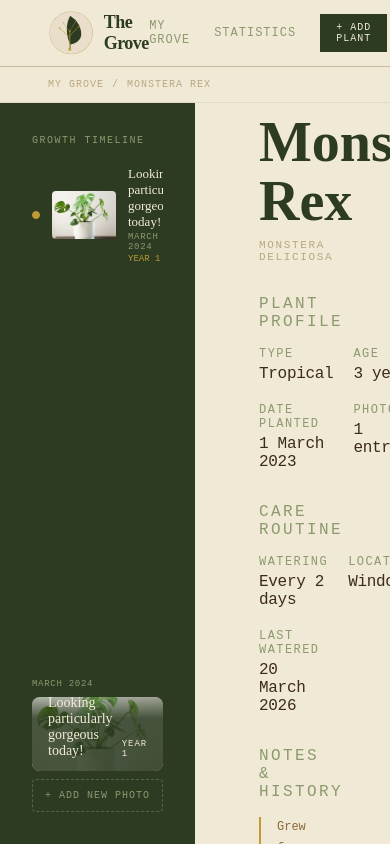
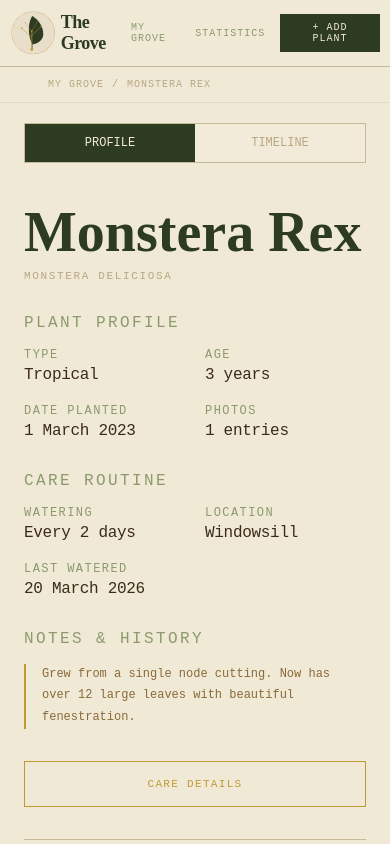
Before and after one commit to maiaiia/the-grove, a Vue app: page /plant/1 in a window 390 px wide. Built offline with nearby package versions, Linux system fonts and the light colour scheme.

Commit message:
add more responsive features

```diff
--- a/src/components/AppNav.vue
+++ b/src/components/AppNav.vue
@@ -31,12 +31,10 @@
   border-bottom: 1px solid var(--rodeo-dust);
 }
 
-/* Left side */
 .logo {
   display: flex;
   align-items: center;
   gap: 10px;
-
 }
 
 .icon {
@@ -60,7 +58,6 @@
   text-decoration: none;
 }
 
-/* Right side */
 .nav-links {
   display: flex;
   align-items: center;
@@ -81,7 +78,6 @@
   color: #2f4f3f;
 }
 
-/* Button */
 .add-btn {
   background: var(--green-kelp);
   color: var(--cream);
@@ -102,4 +98,24 @@
 .add-btn:hover {
   opacity: 0.9;
 }
+@media (max-width: 768px) {
+  .navbar {
+    display: flex;
+    justify-content: space-between;
+    align-items: center;
+
+    padding: 10px 10px;
+    border-bottom: 1px solid var(--rodeo-dust);
+  }
+
+  .logo {
+    gap: 5px;
+  }
+  .nav-links {
+    gap: 15px;
+  }
+  .link {
+    font-size: 10px
+  }
+}
 </style>
--- a/src/components/detail-view-components/PlantProfile.vue
+++ b/src/components/detail-view-components/PlantProfile.vue
@@ -210,4 +210,12 @@ function formatDate(dateStr) {
 
 .profile__btn--primary:hover { opacity: 0.85; }
 .profile__btn--danger:hover { border-color: var(--burnt-umber); }
+
+@media (max-width: 768px) {
+  .profile {
+    padding: 20px 24px;
+    width: 100vw;
+    overflow-y: auto;
+  }
+}
 </style>
--- a/src/components/master-view-components/GroveEyebrow.vue
+++ b/src/components/master-view-components/GroveEyebrow.vue
@@ -87,4 +87,13 @@ const emit = defineEmits(['update:currentView'])
   font-style: italic;
   color: var(--marigold);
 }
+
+@media (max-width: 768px) {
+  .eyebrow {
+    display: flex;
+    align-items: center;
+    flex-direction: column;
+    gap: 10px;
+  }
+}
 </style>
--- a/src/components/master-view-components/GroveVisual.vue
+++ b/src/components/master-view-components/GroveVisual.vue
@@ -38,4 +38,10 @@ const props = defineProps({
   gap: 24px;
   min-height: 0;
 }
+
+@media (max-width: 768px) {
+  .visual-view-content {
+    grid-template-columns: 1fr;
+  }
+}
 </style>
--- /dev/null
+++ b/src/utils/cookieHelper.js
@@ -0,0 +1,11 @@
+export const setCookie = (name, value, days = 7) => {
+    const expires = new Date(Date.now() + days * 864e5).toUTCString();
+    document.cookie = `${name}=${encodeURIComponent(value)}; expires=${expires}; path=/; SameSite=Lax`;
+};
+
+export const getCookie = (name) => {
+    return document.cookie.split('; ').reduce((r, v) => {
+        const parts = v.split('=');
+        return parts[0] === name ? decodeURIComponent(parts[1]) : r;
+    }, null);
+};
--- a/src/views/DetailView.vue
+++ b/src/views/DetailView.vue
@@ -1,7 +1,7 @@
 <script setup>
 import { useRoute } from 'vue-router'
 import { usePlantStore } from '@/stores/plantStore'
-import { computed } from 'vue'
+import {computed, ref} from 'vue'
 import AppNav from '@/components/AppNav.vue'
 import DetailBreadcrumb from '@/components/detail-view-components/DetailBreadcrumb.vue'
 import PlantTimeline from '@/components/detail-view-components/PlantTimeline.vue'
@@ -10,15 +10,37 @@ import PlantProfile from '@/components/detail-view-components/PlantProfile.vue'
 const route = useRoute()
 const store = usePlantStore()
 const plant = computed(() => store.plants.find(p => p.id == route.params.id))
+
+const activeTab = ref('profile') //or 'timeline'
 </script>
 
 <template>
   <div class="detail" v-if="plant">
     <AppNav />
     <DetailBreadcrumb :plant-name="plant.name" />
+    <div class="mobile-tabs">
+      <button
+          :class="{ active: activeTab === 'profile' }"
+          @click="activeTab = 'profile'"
+      >
+        Profile
+      </button>
+      <button
+          :class="{ active: activeTab === 'timeline' }"
+          @click="activeTab = 'timeline'"
+      >
+        Timeline
+      </button>
+    </div>
     <div class="detail__body">
-      <PlantTimeline :plant="plant" />
-      <PlantProfile :plant="plant" />
+      <PlantTimeline
+          class="timeline-tab"
+          :plant="plant"
+      />
+      <PlantProfile
+          class="profile-tab"
+          :plant="plant"
+      />
     </div>
   </div>
 </template>
@@ -38,4 +60,56 @@ const plant = computed(() => store.plants.find(p => p.id == route.params.id))
   grid-template-columns: 1fr 1fr;
   min-height: 0;
 }
+.mobile-tabs {
+  display: none;
+}
+.timeline-tab,
+.profile-tab {
+  display: flex;
+}
+@media (max-width: 768px) {
+  .mobile-tabs {
+    display: flex;
+    justify-content: center;
+    gap: 0;
+    margin: 20px 24px;
+    border: 1px solid var(--rodeo-dust);
+  }
+
+  .mobile-tabs button {
+    flex: 1;
+    padding: 12px;
+    background: var(--parchment);
+    border: none;
+    font-family: var(--space-mono), monospace;
+    font-size: 12px;
+    text-transform: uppercase;
+    color: var(--mongoose);
+    cursor: pointer;
+  }
+
+  .mobile-tabs button.active {
+    background: var(--green-kelp);
+    color: var(--parchment);
+  }
+
+  .detail__body {
+    grid-template-columns: 1fr;
+    display: flex;
+    overflow-y: auto;
+  }
+
+  .timeline-tab,
+  .profile-tab {
+    display: none;
+  }
+
+  .timeline-tab {
+    display: v-bind(activeTab === 'timeline' ? 'flex' : 'none');
+  }
+
+  .profile-tab {
+    display: v-bind(activeTab === 'profile' ? 'flex' : 'none');
+  }
+}
 </style>
--- a/src/views/MasterView.vue
+++ b/src/views/MasterView.vue
@@ -6,15 +6,24 @@ import GroveEyebrow from "@/components/master-view-components/GroveEyebrow.vue"
 import GrovePagination from "@/components/master-view-components/GrovePagination.vue"
 import GroveVisual from "@/components/master-view-components/GroveVisual.vue"
 import GroveTable from "@/components/master-view-components/GroveTable.vue"
+import { getCookie, setCookie } from "@/utils/cookieHelper.js";
 
 const store = usePlantStore()
-const viewMode = ref('visual')
-const currentPage = ref(1)
+const savedView = getCookie('grove_view')
+const viewMode = ref(savedView || 'visual')
+const previousPageNumber = getCookie('previousPageNumber')
+const currentPage = ref( previousPageNumber || 1)
 
 const perPage = computed(() => viewMode.value === 'visual' ? 5 : 10)
 const totalPages = computed(() => Math.ceil(store.plants.length / perPage.value))
 
-watch(viewMode, () => currentPage.value = 1)
+watch(viewMode, (newVal) => {
+  setCookie('grove_view', newVal);
+  currentPage.value = 1;
+})
+watch(currentPage, (newVal) =>{
+  setCookie('previousPageNumber', newVal);
+})
 
 const paginatedPlants = computed(() => {
   const start = (currentPage.value - 1) * perPage.value
@@ -23,7 +32,6 @@ const paginatedPlants = computed(() => {
 
 const heroPlant = computed(() => paginatedPlants.value[0])
 const gridPlants = computed(() => paginatedPlants.value.slice(1))
-
 
 const handleSelect = (plant) => {
   console.log('Navigate to detail for:', plant.name)
@@ -65,29 +73,19 @@ const handleSelect = (plant) => {
 
 <style scoped>
 .grove {
-  min-height: 100vh;
+  height: 100vh;
   display: flex;
   flex-direction: column;
+  overflow: hidden;
   background-color: var(--parchment);
-  overflow-y: auto;
 }
 
 .grove__inner {
+  flex: 1;
   display: flex;
   flex-direction: column;
-  padding: 20px 16px;
-  gap: 24px;
-}
-
-@media (min-width: 1024px) {
-  .grove {
-    height: 100vh;
-    overflow: hidden;
-  }
-
-  .grove__inner {
-    padding: 24px 48px;
-    justify-content: space-between;
-  }
+  padding: 24px 48px;
+  gap: 20px;
+  min-height: 0;
 }
 </style>
--- a/src/views/SplashView.vue
+++ b/src/views/SplashView.vue
@@ -29,7 +29,6 @@ import SplashStats from "@/components/splash-components/SplashStats.vue";
   background-color: var(--parchment);
 }
 
-/* 2. Switch to horizontal ONLY for large screens */
 @media (min-width: 1024px) {
   .splash-view {
     flex-direction: row;
@@ -45,16 +44,16 @@ import SplashStats from "@/components/splash-components/SplashStats.vue";
   align-self: center;
 }
 
-/* Ensure the headline takes priority on mobile */
+
 .headline {
   width: 100%;
-  text-align: center; /* Center text for mobile aesthetics */
+  text-align: center;
 }
 
 @media (min-width: 1024px) {
   .headline {
     width: auto;
-    text-align: left; /* Back to left-aligned for desktop */
+    text-align: left;
   }
 }
 </style>
--- a/src/views/StatisticsView.vue
+++ b/src/views/StatisticsView.vue
@@ -134,6 +134,23 @@ const uniqueLocations = computed(() => {
   gap: 24px;
 }
 
+.charts-grid > * {
+  min-width: 0;
+  max-width: 100%;
+  overflow: hidden;
+  box-sizing: border-box;
+}
+.charts-grid :deep(canvas),
+.charts-grid :deep(svg) {
+  max-width: 100% !important;
+  height: auto !important;
+}
+
+.charts-grid :deep(> div) {
+  max-width: 100%;
+  overflow: hidden;
+}
+
 @media (max-width: 1200px) {
   .stats-grid {
     grid-template-columns: repeat(2, 1fr);
@@ -143,4 +160,20 @@ const uniqueLocations = computed(() => {
     grid-template-columns: 1fr;
   }
 }
+
+@media (max-width: 768px) {
+  .statistics-page {
+    padding: 20px 16px;
+  }
+
+  .page-title {
+    font-size: 36px;
+  }
+
+  .stats-grid {
+    grid-template-columns: 1fr;
+    gap: 12px;
+  }
+
+}
 </style>
```
